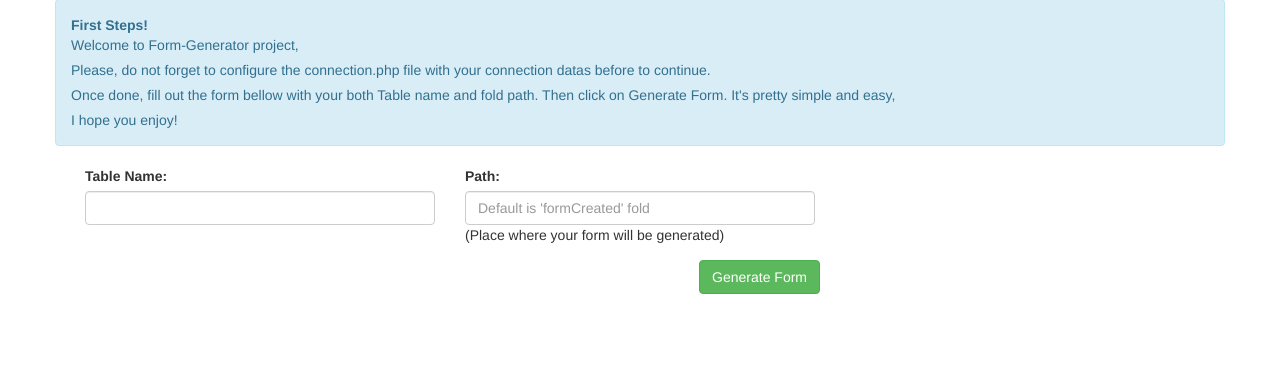
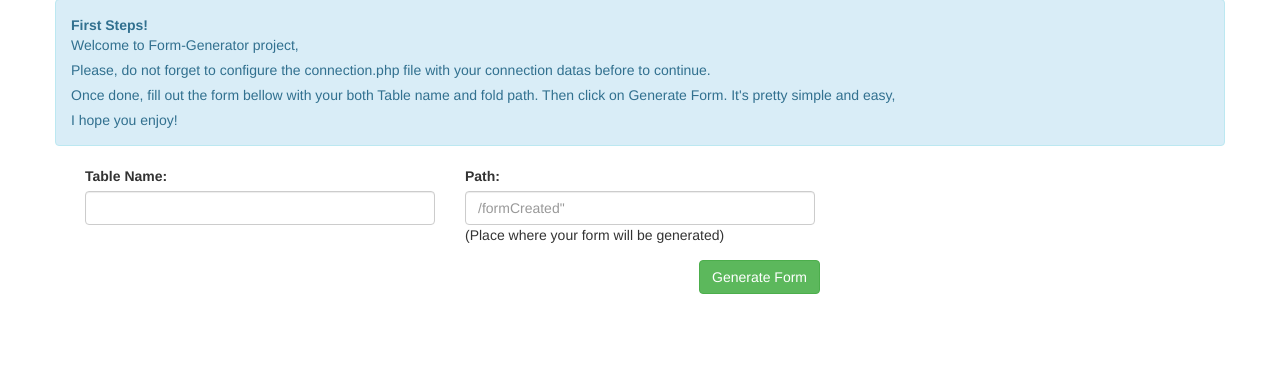
Before and after one commit to ramos3d/form-generator, a PHP site: page / in a window 1280 px wide. Shown: the part 71-463 px from the top of the page. Run offline with PHP 8.4, Linux system fonts and the light colour scheme; some libraries are stand-ins or nearby versions.

Commit message:
dir name

```diff
--- a/index.php
+++ b/index.php
@@ -38,7 +38,7 @@
                         </div>
                         <div class="form-group col-xs-4">
                             <label>Path:</label>
-                    		<input type="text" class="form-control"  name="path" placeholder="Default is 'formCreated' fold">
+                    		<input type="text" class="form-control"  name="path" placeholder=/formCreated">
                             (Place where your form will be generated)
                         </div>
                     </div>
```
